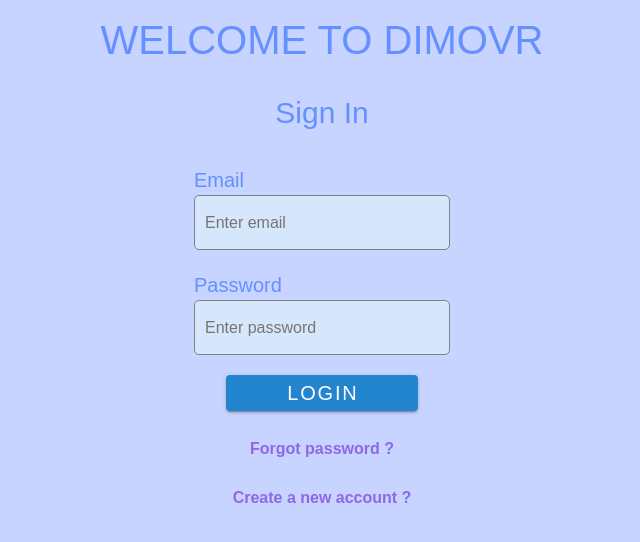
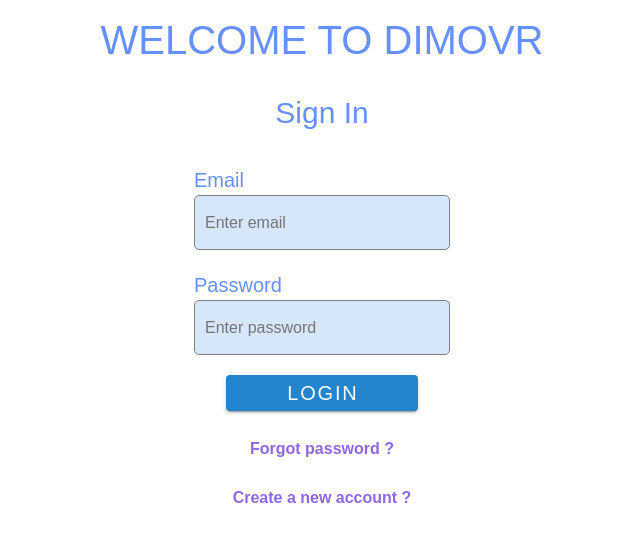
Before and after one commit to justOne6/dimo_vr_front, a Vue app: page /sign-in in a window 1280 px wide. Shown: the top 542 px of the page, without its empty margins (318-958 px from the left). Built offline with nearby package versions, Linux system fonts and the light colour scheme; a web font is replaced by a local one.

Commit message:
change background color

```diff
--- a/src/App.vue
+++ b/src/App.vue
@@ -117,7 +117,7 @@ body {
   --bluePurple: #5271FF;
   --darkPurple: #2E1042;
   --lightPurple: #E1CCFF;
-  --background: #C6D4FF;
+  --background: #FFFFFF;
   --blue: #668FFF;
   --button: #2485CF;
   --input: #D6E6FB;
```
